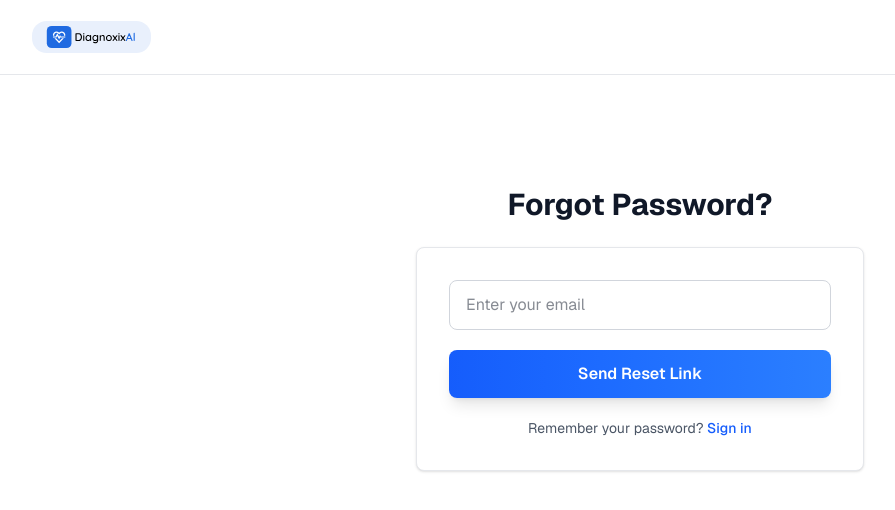
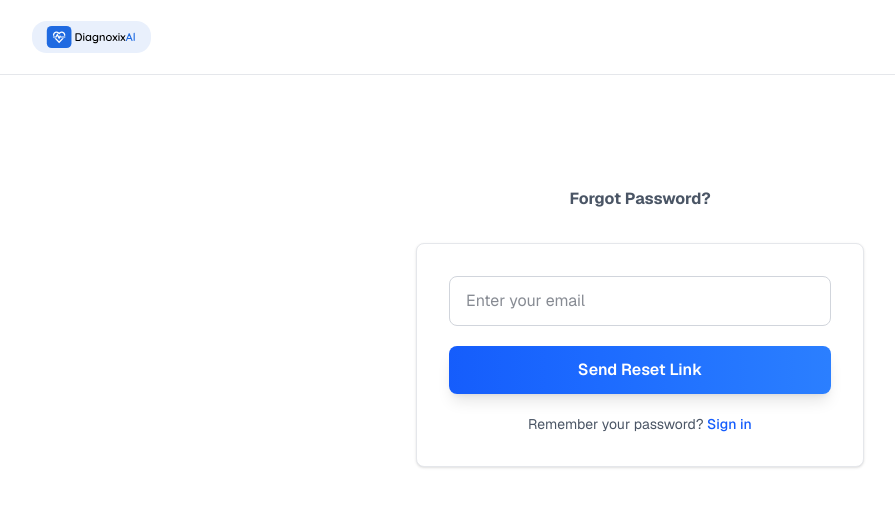
Before and after one commit to QUDUSKUNLE/DiagnoxixF, a Next.js app: page /forgot-password in a window 1280 px wide. Shown: the top 510 px of the page, without its empty margins (0-895 px from the left). Built offline with nearby package versions, Linux system fonts and the light colour scheme; no server answers.

Commit message:
Clean up form title

```diff
--- a/src/components/ForgotPassword.tsx
+++ b/src/components/ForgotPassword.tsx
@@ -36,8 +36,8 @@ export default function ForgotPassword({ onSubmit }: ForgotPasswordProps) {
       {/* Main Content */}
       <div className="flex justify-center px-4 pt-28 pb-12">
         <div className="w-full max-w-md">
-          <div className="mb-6 text-center">
-            <h1 className="text-3xl font-bold text-gray-900 mb-2">Forgot Password?</h1>
+          <div className="mb-8 text-center">
+            <h1 className=" text-gray-600 font-bold">Forgot Password?</h1>
           </div>
 
           {/* Form Container */}
--- a/src/components/ResetPassword.tsx
+++ b/src/components/ResetPassword.tsx
@@ -50,11 +50,8 @@ export default function ResetPassword({ token, email, onSubmit }: ResetPasswordP
       <div className="flex justify-center px-4 pt-16 pb-12">
         <div className="w-full max-w-md">
           {/* Header */}
-          <div className="mb-8">
-            <h1 className="text-2xl font-bold text-gray-900 mb-2">Reset Password</h1>
-            <p className="text-gray-600">
-              Enter a new password for your account.
-            </p>
+          <div className="mb-8 text-center">
+            <h1 className="text-gray-600 mb-2 font-bold">Reset Password</h1>
           </div>
 
           {/* Form Container */}
```
